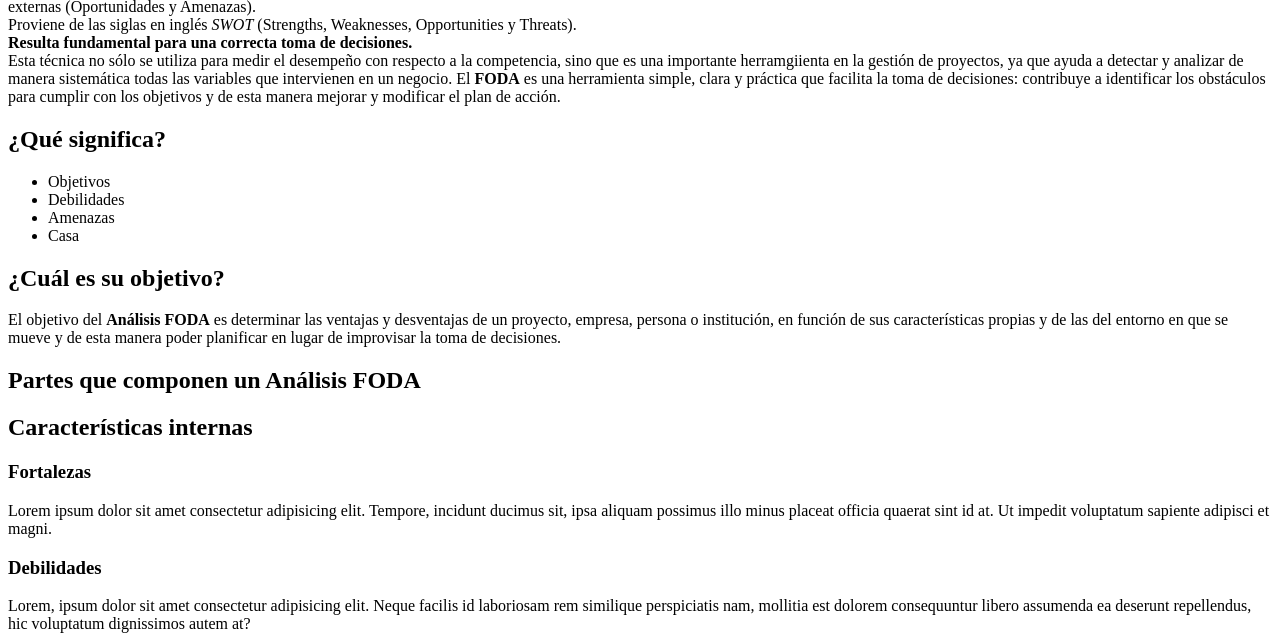
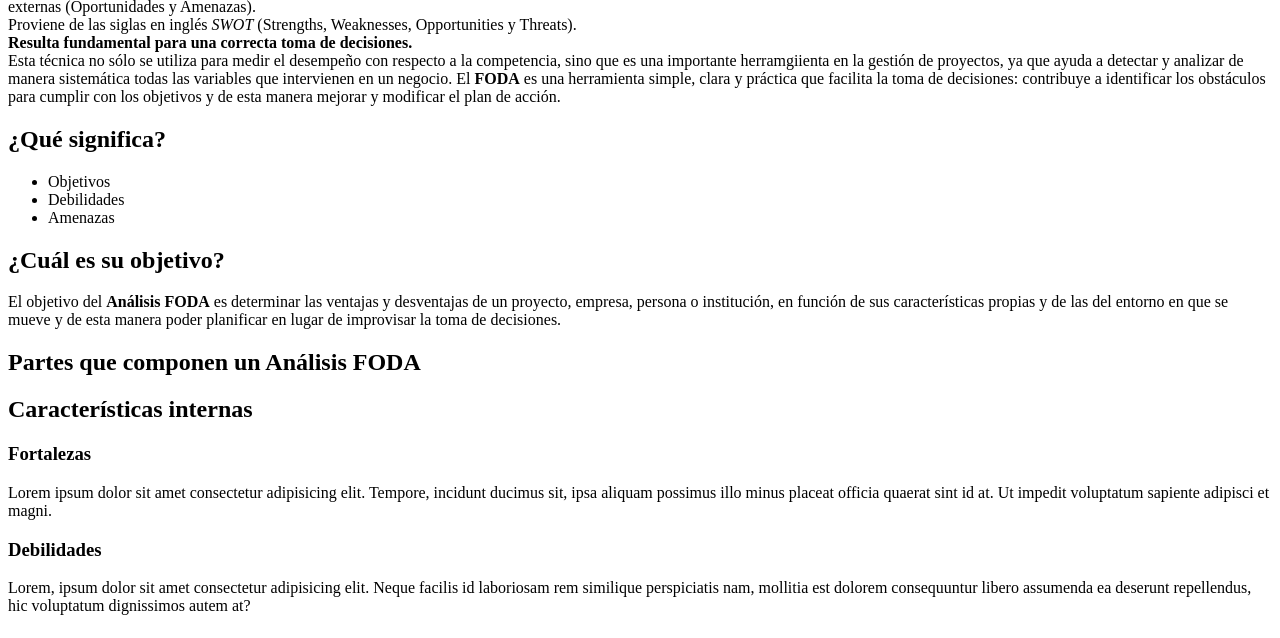
Before and after one commit to Gimenados/Eit-first-repository, a plain HTML site: page index.html in a window 1280 px wide. Shown: the part 147-785 px from the top of the page. Drawn offline with Linux system fonts and the light colour scheme.

Commit message:
tercer commit

```diff
--- a/index.html
+++ b/index.html
@@ -23,7 +23,6 @@
             <li>Objetivos</li>
             <li>Debilidades</li>
             <li>Amenazas</li>
-            <li>Casa</li>
         </ul>
             <h2>¿Cuál es su objetivo?</h2>
             <p>El objetivo del <strong>Análisis FODA</strong> es determinar las ventajas y desventajas de un proyecto, empresa, persona o institución, en función de sus características propias y de las del entorno en que se mueve y de esta manera poder planificar en lugar de improvisar la toma de decisiones.
```
